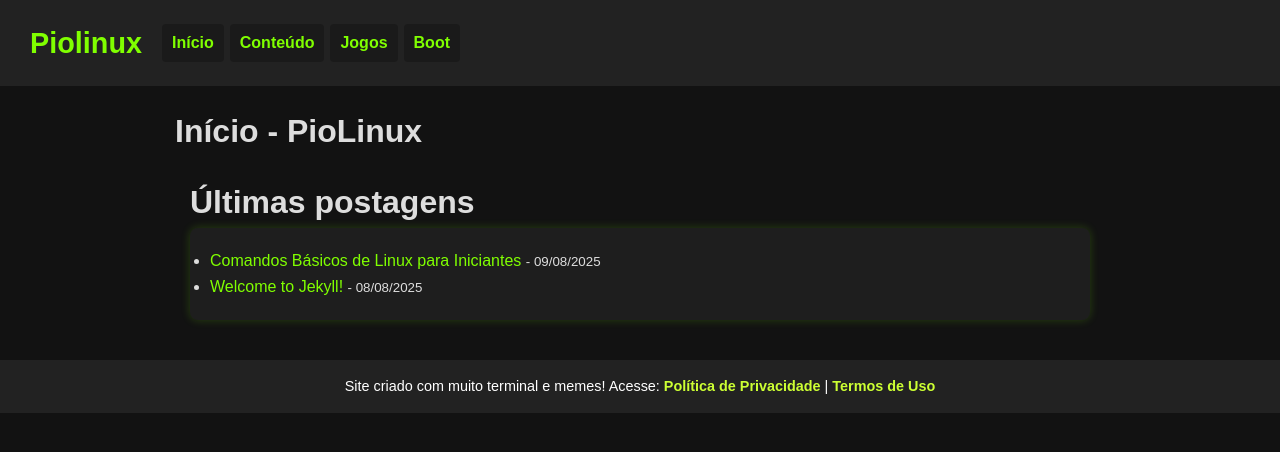
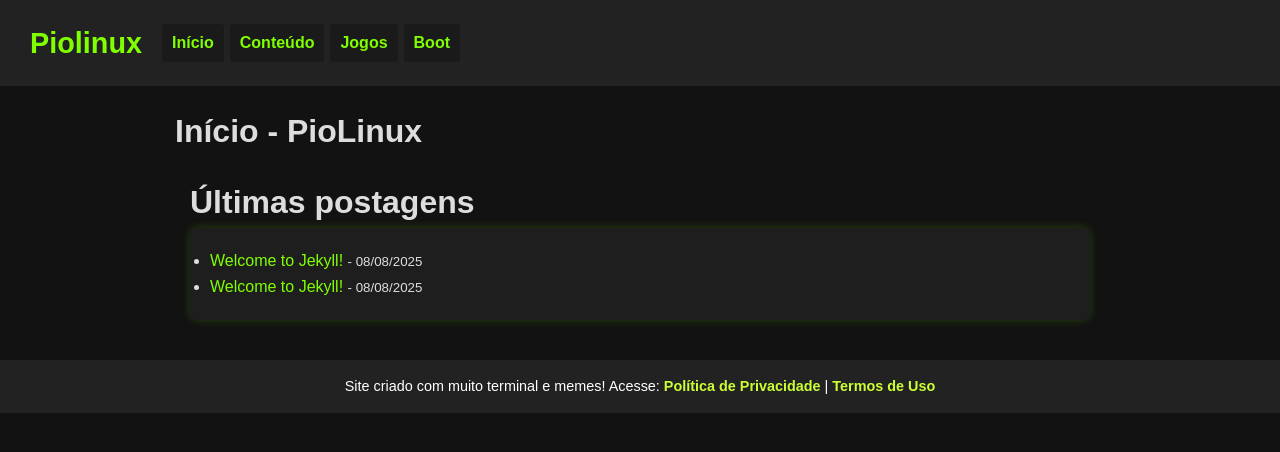
Before and after one commit to Piolinux/piolinux-site, a Jekyll site: the page built from index.markdown, in a window 1280 px wide. Shown: the top 452 px of the page. Built offline with Jekyll 4.4.1, drawn with Linux system fonts in a browser that asks for light colours.

Commit message:
Update 2025-08-09-comandos-basicos-linux.md

```diff
--- a/_posts/2025-08-09-comandos-basicos-linux.md
+++ b/_posts/2025-08-09-comandos-basicos-linux.md
@@ -1,6 +1,8 @@
 ---
 layout: post
-title: 'Comandos Básicos de Linux para Iniciantes'
+title:  "Welcome to Jekyll!"
+date:   2025-08-08 15:18:47 -0300
+categories: jekyll update
 ---
 
 teste
```
